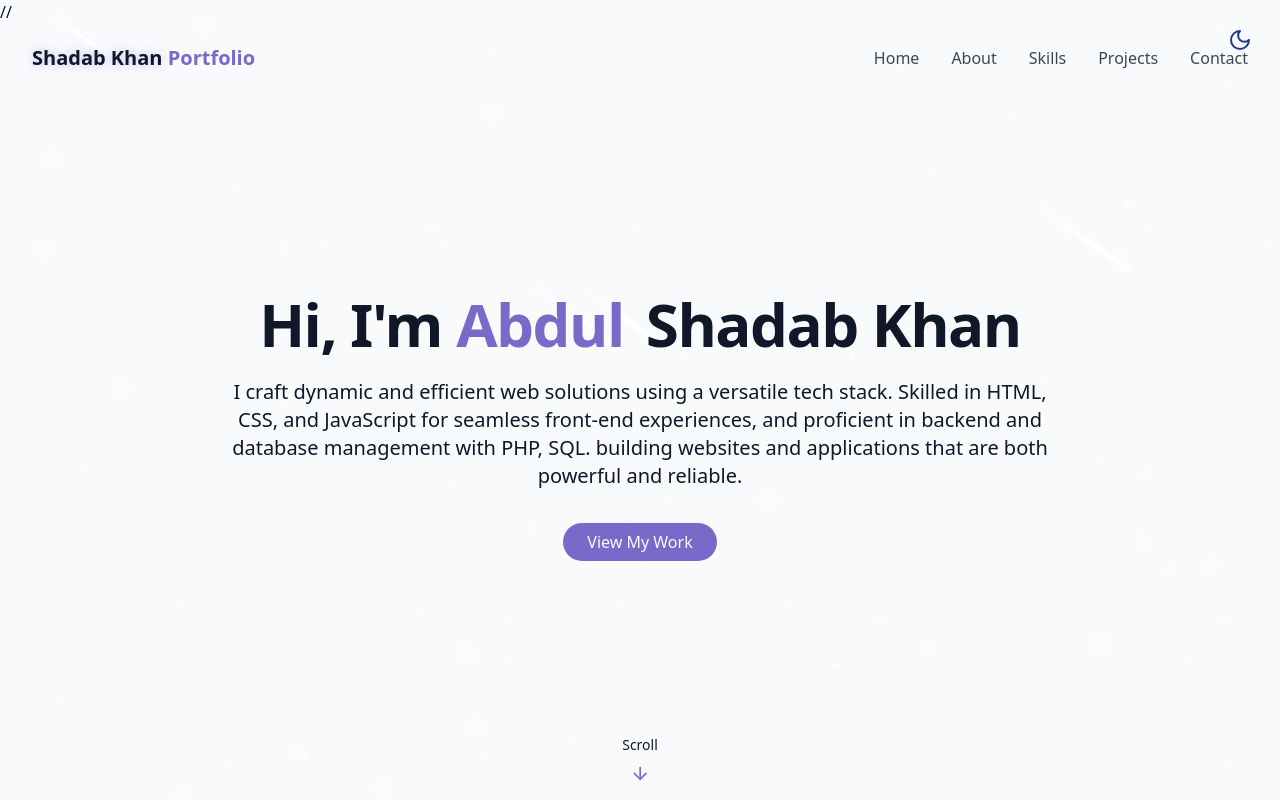
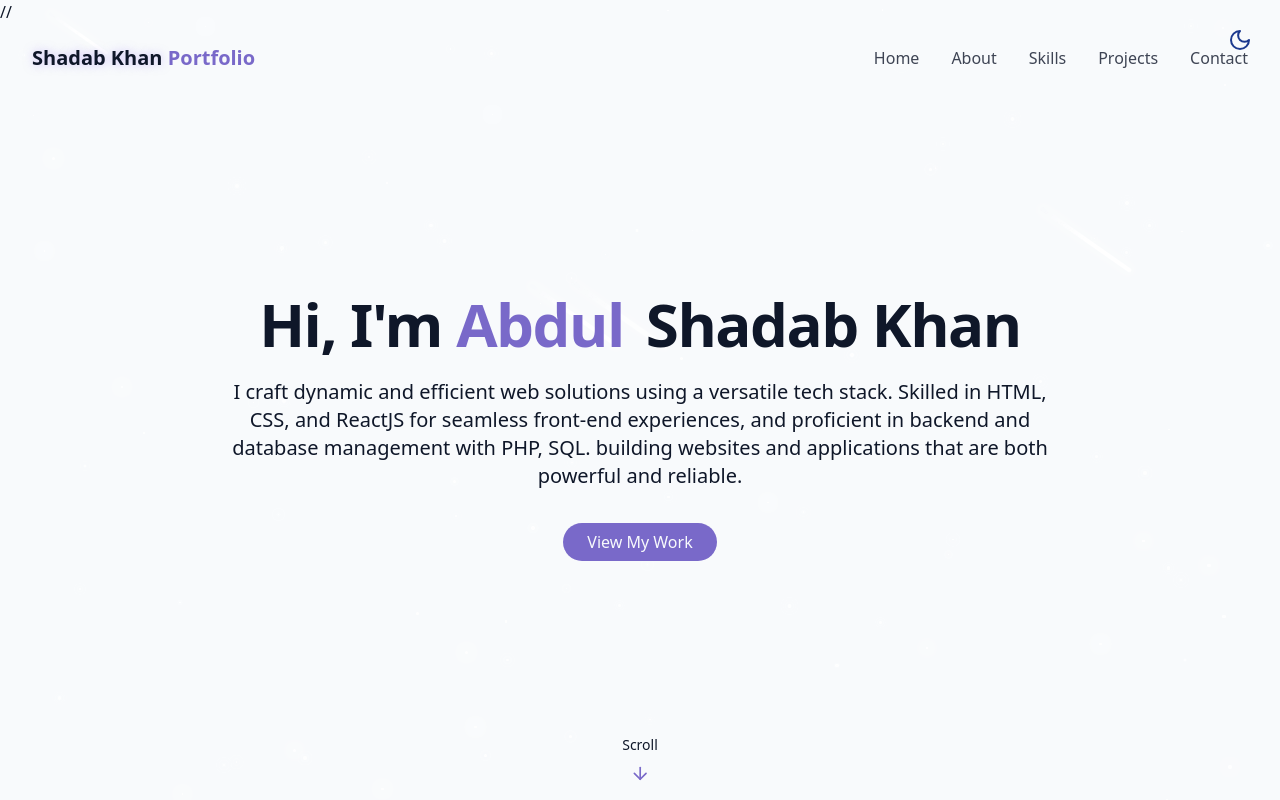
Before and after one commit to Shadabkhan2004/Portfolio-wesbite, a React (Vite) app: page / in a window 1280 px wide. Shown: the top 800 px of the page. Built offline with nearby package versions, Linux system fonts and the light colour scheme.

Commit message:
Update HeroSection.jsx

```diff
--- a/src/components/HeroSection.jsx
+++ b/src/components/HeroSection.jsx
@@ -22,7 +22,7 @@ export const HeroSection = () => {
 
           <p className="text-lg md:text-xl text-muted-foreground max-2-2xl mx-auto opacity-0 animate-fade-in-delay-3">
             I craft dynamic and efficient web solutions using a versatile tech stack.
-            Skilled in HTML, CSS, and JavaScript for seamless front-end experiences,
+            Skilled in HTML, CSS, and ReactJS for seamless front-end experiences,
             and proficient in backend and database management with PHP, SQL.
             building websites and applications that are both powerful and reliable.
           </p>
```
